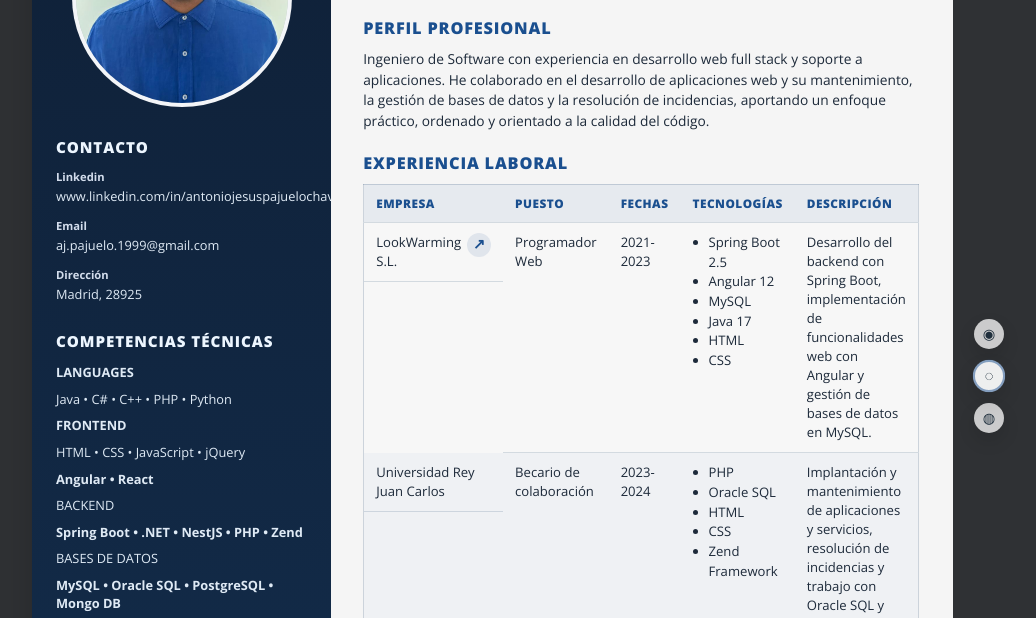
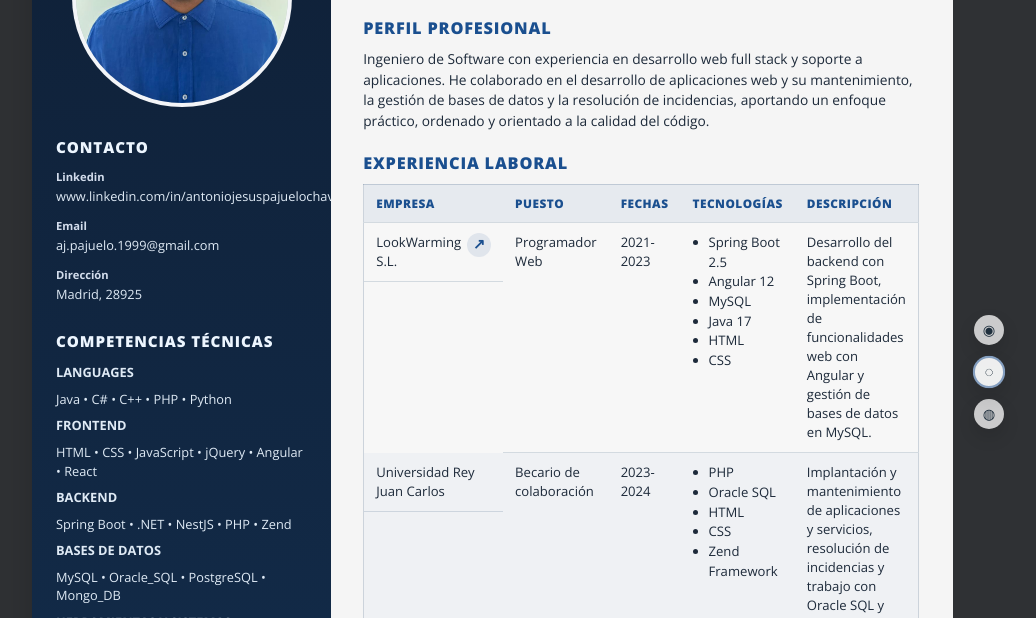
Before and after one commit to apc21z/apc21z.github.io, a plain HTML site: page index.html in a window 1280 px wide. Shown: the part 179-797 px from the top of the page, without its empty margins (168-1204 px from the left). Drawn offline with nearby package versions, Linux system fonts and the light colour scheme.

Commit message:
Consolidate frontend skills and update database formats

```diff
--- a/index.html
+++ b/index.html
@@ -39,12 +39,11 @@
               <li>LANGUAGES</li>
               <li>Java • C# • C++ • PHP • Python</li>
               <li>FRONTEND</li>
-              <li>HTML • CSS • JavaScript • jQuery</li>
-              <li>Angular • React </li>
+              <li>HTML • CSS • JavaScript • jQuery • Angular • React</li>
               <li>BACKEND</li>
               <li>Spring Boot • .NET • NestJS • PHP • Zend</li>
               <li>BASES DE DATOS</li>
-              <li>MySQL • Oracle SQL • PostgreSQL • Mongo DB</li>
+              <li>MySQL • Oracle_SQL • PostgreSQL • Mongo_DB</li>
               <li>HERRAMIENTAS Y SISTEMAS</li>
               <li>Docker • Linux • Windows • AWS</li>
             </ul>
```
